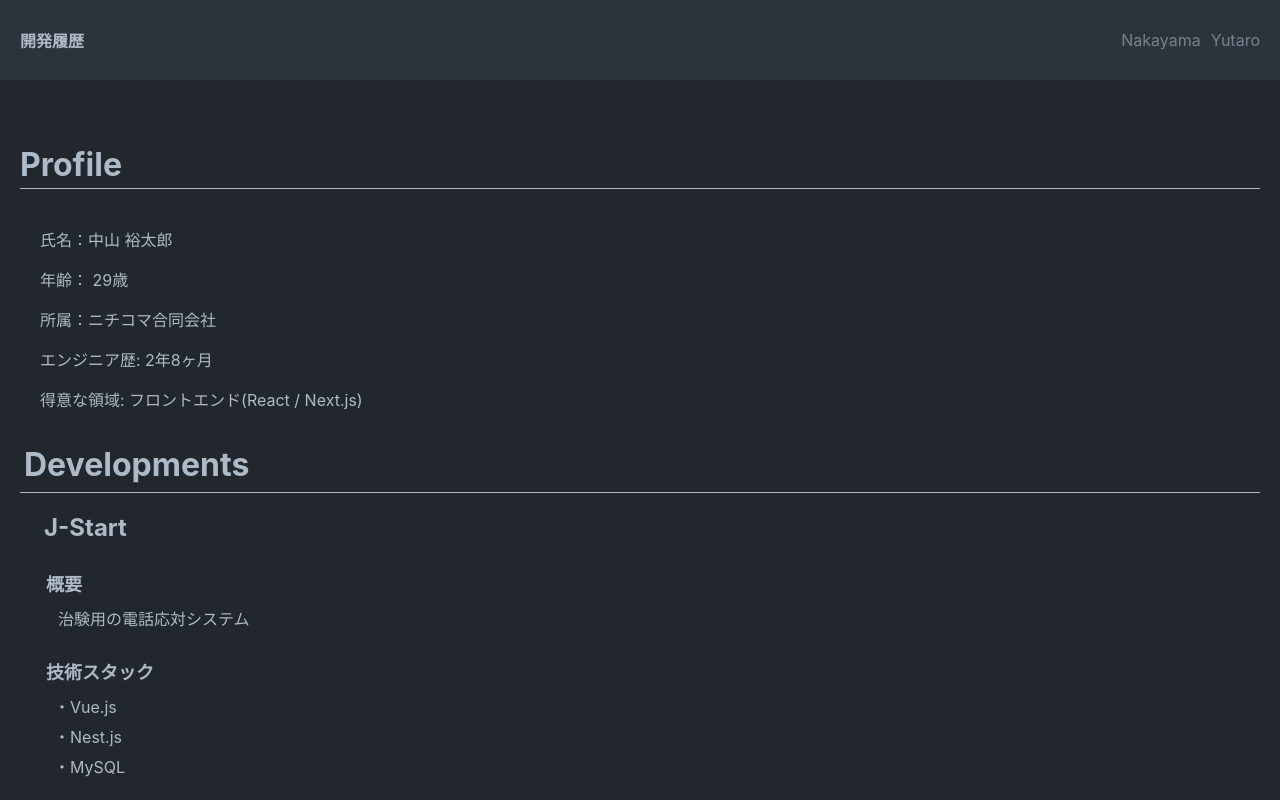
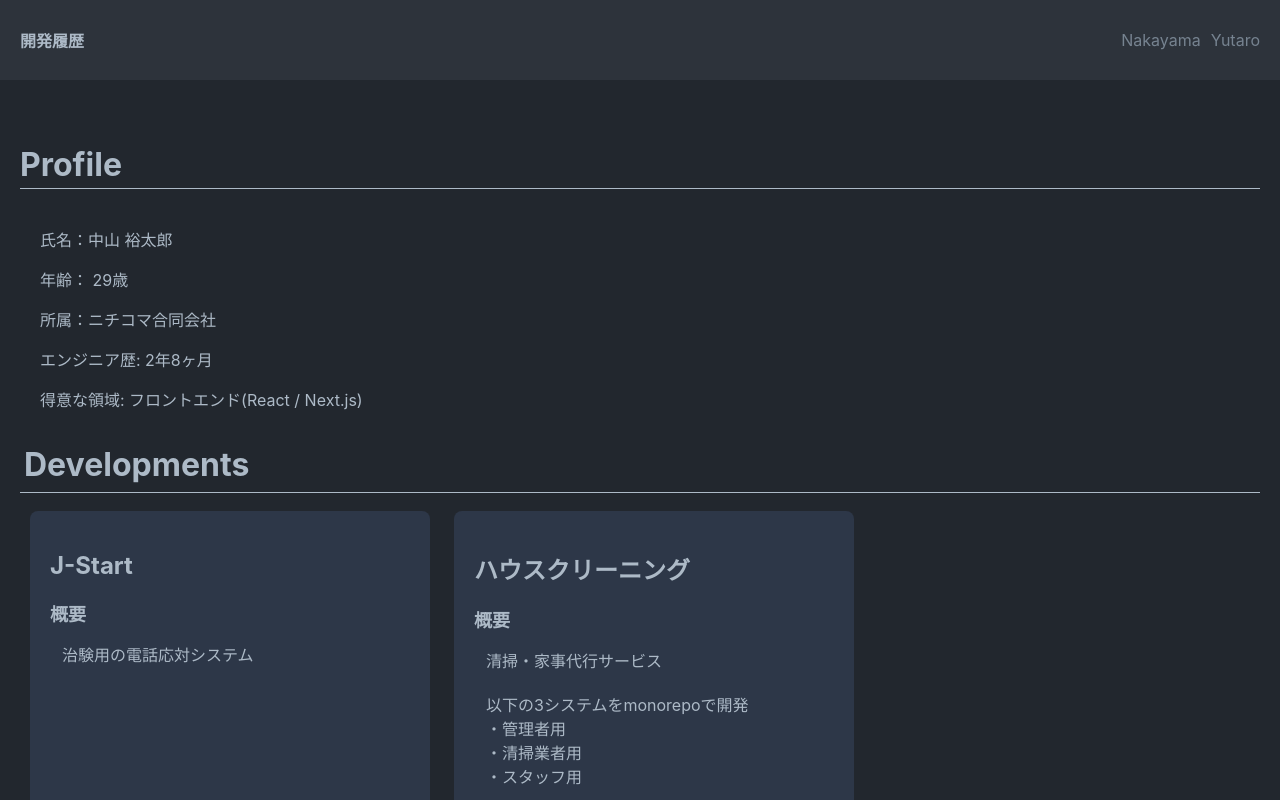
Before and after one commit to nayukata/my-activity, a Next.js app: page / in a window 1280 px wide. Built offline with nearby package versions, Linux system fonts and the light colour scheme.

Commit message:
update: projectをcard化

```diff
--- a/src/components/Project.tsx
+++ b/src/components/Project.tsx
@@ -1,5 +1,11 @@
-import { Box, Text } from "@chakra-ui/react";
-import Image from "next/image";
+import {
+  Box,
+  Card,
+  CardBody,
+  Stack,
+  StackDivider,
+  Text,
+} from "@chakra-ui/react";
 import { FlexCol } from "src/components/chakra-ui/Box";
 import { colors } from "src/constants/colors";
 import type { Project } from "src/entities/Project";
@@ -25,31 +31,31 @@ const Summary = ({ children }: { children: React.ReactNode }) => {
   );
 };
 
-export const ProjectView = ({
-  imageProps,
-  noBorder,
-  project,
-}: ProjectProps) => {
+export const ProjectView = ({ project }: ProjectProps) => {
   return (
-    <FlexCol
-      gap={20}
-      px={20}
-      pb={40}
-      borderColor={colors.subBorder}
-      borderBottom={noBorder ? "none" : "1px solid"}
+    <Card
+      m={6}
+      p={20}
+      h={550}
+      w={400}
+      backgroundColor={colors.background.card}
+      borderRadius={8}
     >
-      <Text as="h2" mt={20} mb={8}>
+      <CardBody>
+        <Text as="h2" my={20}>
           {project.name}
         </Text>
-      <FlexCol gap={2} pl={2}>
+        <Stack
+          divider={<StackDivider borderColor={colors.border} />}
+          spacing="4"
+        >
+          <FlexCol h={200}>
             <Summary>概要</Summary>
-        <Box py={8} pl={12}>
-          <Text m={0} whiteSpace="pre-wrap">
+            <Text pl={12} whiteSpace="pre-wrap" noOfLines={6}>
               {project.description}
             </Text>
-        </Box>
           </FlexCol>
-      <FlexCol gap={2} pl={2}>
+          <FlexCol gap={2} pl={2} h={250}>
             <Summary>技術スタック</Summary>
             <FlexCol gap={6} py={8} pl={8}>
               {project.technologyStacks.map((technologyStack, index) => {
@@ -61,16 +67,8 @@ export const ProjectView = ({
               })}
             </FlexCol>
           </FlexCol>
-      {imageProps && (
-        <Box>
-          <>
-            {
-              // eslint-disable-next-line jsx-a11y/alt-text
-              <Image {...imageProps} />
-            }
-          </>
-        </Box>
-      )}
-    </FlexCol>
+        </Stack>
+      </CardBody>
+    </Card>
   );
 };
--- a/src/constants/colors.ts
+++ b/src/constants/colors.ts
@@ -5,4 +5,7 @@ export const colors = {
   subFont: "#768390",
   border: "#444C56",
   subBorder: "#ADBAC7",
+  background: {
+    card: "#2d3748",
+  },
 };
--- a/src/pages/index.tsx
+++ b/src/pages/index.tsx
@@ -77,9 +77,9 @@ export default function Home() {
             <Text>{`得意な領域: フロントエンド(React / Next.js)`}</Text>
           </Box>
         </FlexCol>
-        <FlexCol>
+        <FlexCol gap={12}>
           <Heading>Developments</Heading>
-          <Box pl={4}>
+          <Flex gap={12} pl={4} flexWrap="wrap">
             {projects.map((project, index) => {
               return (
                 <ProjectView
@@ -89,7 +89,7 @@ export default function Home() {
                 />
               );
             })}
-          </Box>
+          </Flex>
         </FlexCol>
       </FlexCol>
     </Container>
```
Lines whose indentation alone changed are shown as unchanged.
